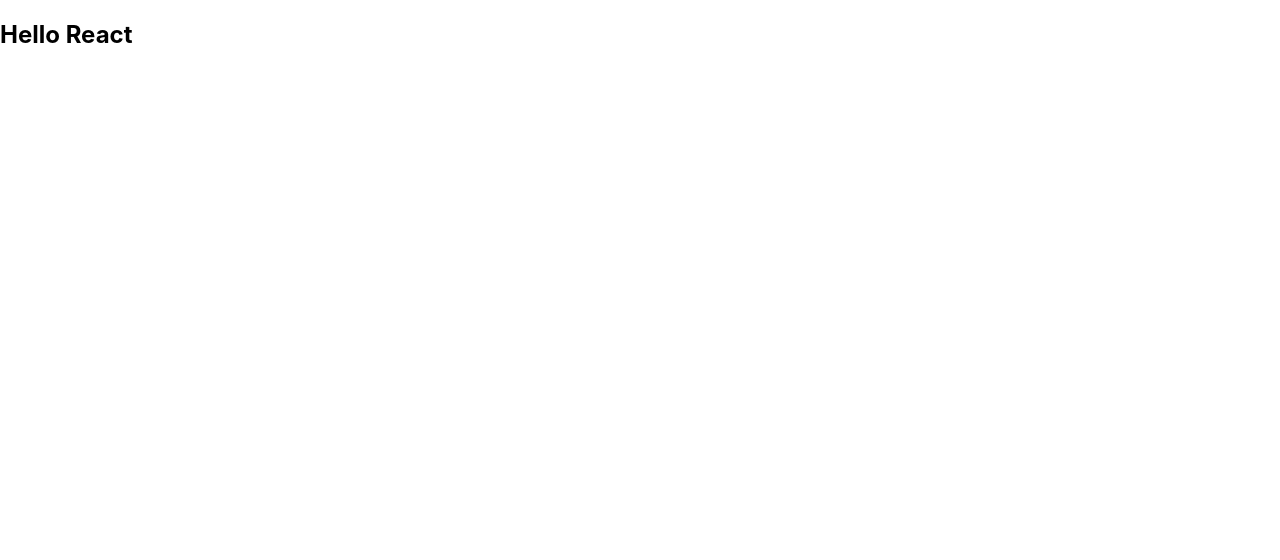
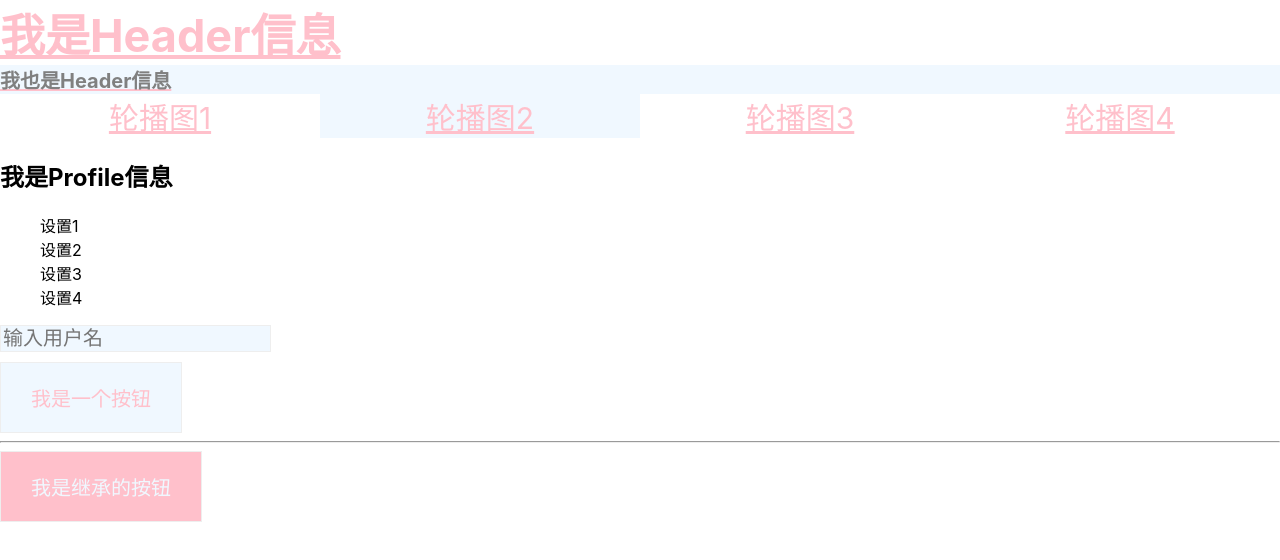
Before and after one commit to Mariana-Yui/learn-react, a React (Create React App) app: page / in a window 1280 px wide. Shown: the top 560 px of the page. Built offline with nearby package versions, Linux system fonts and the light colour scheme.

Commit message:
feat: styled-component about CSS in JS

```diff
--- a/package.json
+++ b/package.json
@@ -3,6 +3,7 @@
   "version": "0.1.0",
   "private": true,
   "dependencies": {
+    "@ant-design/icons": "^4.7.0",
     "@testing-library/jest-dom": "^5.14.1",
     "@testing-library/react": "^12.0.0",
     "@testing-library/user-event": "^13.2.1",
@@ -10,10 +11,13 @@
     "@types/node": "^16.7.13",
     "@types/react": "^17.0.20",
     "@types/react-dom": "^17.0.9",
+    "@types/styled-components": "^5.1.21",
+    "antd": "^4.18.5",
     "events": "^3.3.0",
     "react": "^17.0.2",
     "react-dom": "^17.0.2",
     "react-scripts": "5.0.0",
+    "styled-components": "^5.3.3",
     "typescript": "^4.4.2",
     "web-vitals": "^2.1.0"
   },
--- a/src/App.tsx
+++ b/src/App.tsx
@@ -1,16 +1,16 @@
-import React, { Fragment, PureComponent } from 'react';
-
+import React, { PureComponent } from 'react';
+import styled, { ThemeProvider } from 'styled-components';
+import Button from './Button';
+import Home from './Home';
+import Profile from './Profile';
 export class App extends PureComponent {
-  constructor(props) {
-    super(props);
-    console.log('App constructor');
-  }
   render() {
     return (
-      // 短语法<> </>
-      <Fragment>
-        <h2>Hello React</h2>
-      </Fragment>
+      <ThemeProvider theme={{ fontSize: '20px', themeColor: 'gray', themeBgColor: 'aliceblue' }}>
+        <Home />
+        <Profile />
+        <Button />
+      </ThemeProvider>
     );
   }
 }
--- /dev/null
+++ b/src/Button/index.tsx
@@ -0,0 +1,16 @@
+import React, { PureComponent } from 'react';
+import { ButtonWrapper, MyButton, MyInheritButton } from './style';
+
+export class Button extends PureComponent {
+  render() {
+    return (
+      <ButtonWrapper>
+        <MyButton>我是一个按钮</MyButton>
+        <hr />
+        <MyInheritButton>我是继承的按钮</MyInheritButton>
+      </ButtonWrapper>
+    );
+  }
+}
+
+export default Button;
--- /dev/null
+++ b/src/Button/style.ts
@@ -0,0 +1,18 @@
+import styled from 'styled-components';
+
+export const ButtonWrapper = styled.div`
+  margin-top: 10px;
+`;
+
+export const MyButton = styled.button`
+  padding: 20px 30px;
+  background-color: aliceblue;
+  border: 1px solid #eee;
+  font-size: 20px;
+  color: pink;
+`;
+
+export const MyInheritButton = styled(MyButton)`
+  background-color: pink;
+  color: aliceblue;
+`;
--- /dev/null
+++ b/src/Home/index.tsx
@@ -0,0 +1,21 @@
+import React, { PureComponent } from 'react';
+import { HomeWrapper, TitleWrapper } from './style';
+
+export class Home extends PureComponent {
+  render() {
+    return (
+      <HomeWrapper>
+        <h2>我是Header信息</h2>
+        <TitleWrapper>我也是Header信息</TitleWrapper>
+        <div className="banner">
+          <span>轮播图1</span>
+          <span className="active">轮播图2</span>
+          <span>轮播图3</span>
+          <span>轮播图4</span>
+        </div>
+      </HomeWrapper>
+    );
+  }
+}
+
+export default Home;
--- /dev/null
+++ b/src/Home/style.ts
@@ -0,0 +1,28 @@
+import styled from 'styled-components';
+
+export const HomeWrapper = styled.div`
+  font-size: 30px;
+  color: pink;
+  text-decoration: underline;
+
+  h2,
+  h3 {
+    margin: 0;
+  }
+  .banner {
+    display: flex;
+    span {
+      flex: 1;
+      text-align: center;
+      &.active {
+        background-color: aliceblue;
+      }
+    }
+  }
+`;
+
+export const TitleWrapper = styled.h3`
+  font-size: ${(props) => props.theme.fontSize};
+  color: ${(props) => props.theme.themeColor};
+  background-color: ${(props) => props.theme.themeBgColor};
+`;
--- /dev/null
+++ b/src/Profile/index.tsx
@@ -0,0 +1,21 @@
+import React, { PureComponent } from 'react';
+import { MyInput, ProfileWrapper } from './style';
+
+export class Profile extends PureComponent {
+  render() {
+    return (
+      <ProfileWrapper>
+        <h2>我是Profile信息</h2>
+        <ul>
+          <li>设置1</li>
+          <li>设置2</li>
+          <li>设置3</li>
+          <li>设置4</li>
+        </ul>
+        <MyInput type="text" />
+      </ProfileWrapper>
+    );
+  }
+}
+
+export default Profile;
--- /dev/null
+++ b/src/Profile/style.ts
@@ -0,0 +1,19 @@
+import styled from 'styled-components';
+
+export const ProfileWrapper = styled.div`
+  font-size: 16px;
+  ul {
+    list-style: none;
+  }
+`;
+
+export const MyInput = styled.input.attrs({
+  inputColor: 'pink',
+  placeholder: '输入用户名',
+})`
+  outline: none;
+  font-size: 20px;
+  color: ${(props) => props.inputColor};
+  background-color: aliceblue;
+  border: 1px solid #eee;
+`;
```
Also changed, not shown: 1 other file (tests, documents, lock files or other folders).
